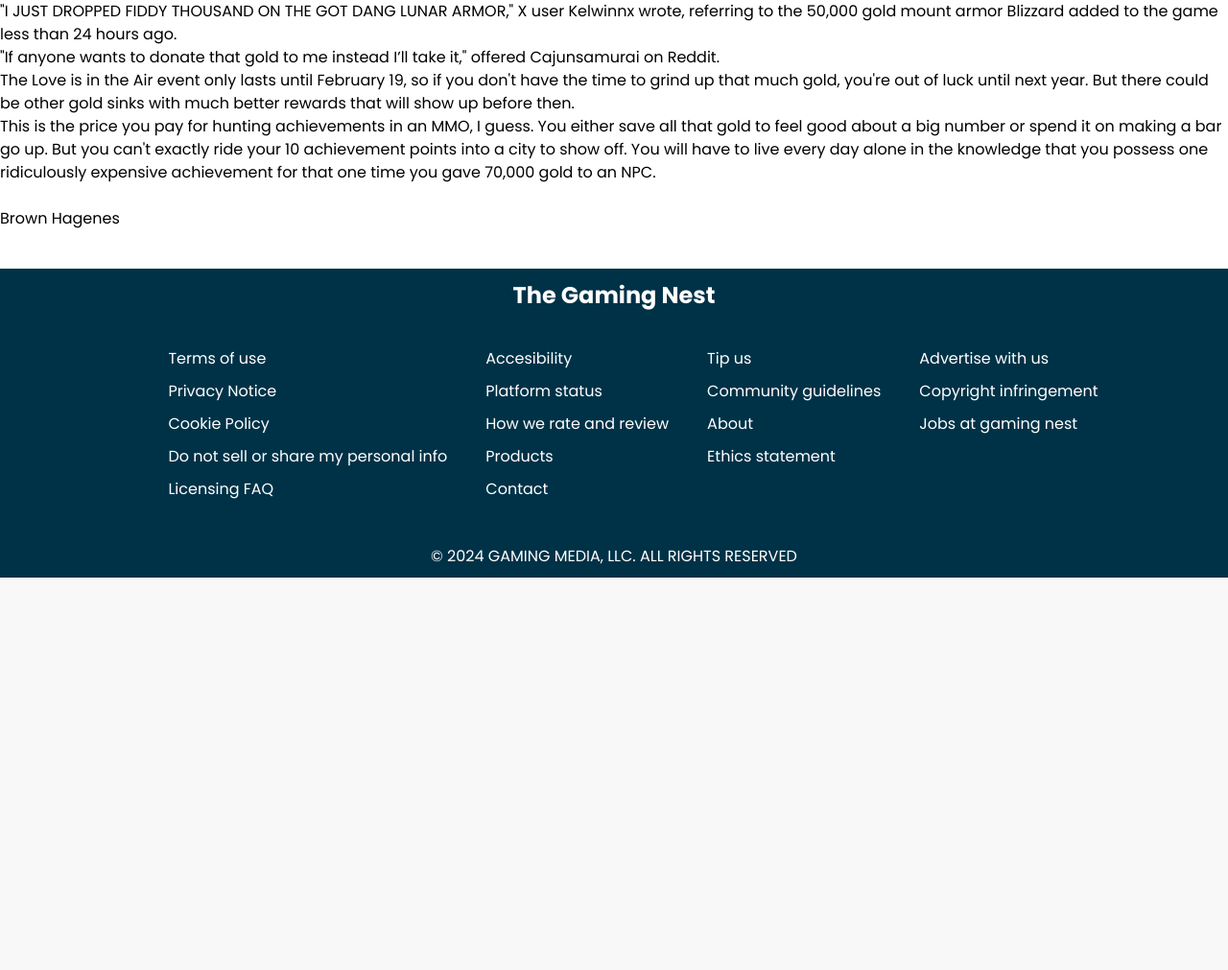
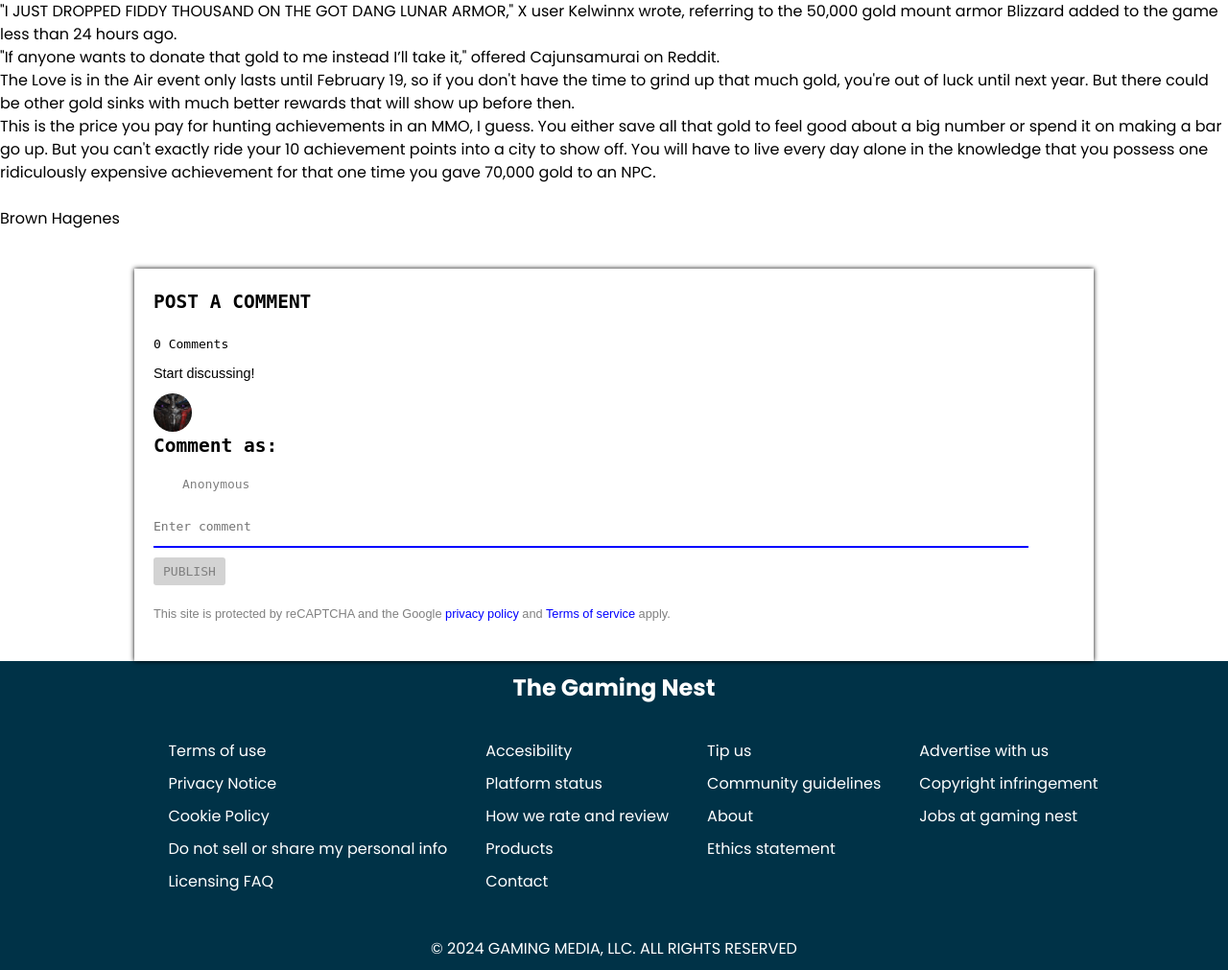
Before and after one commit to AdamPandey/Integrated-project, a PHP site: page /single.php?id=5 in a window 1280 px wide. Shown: the part 921-1932 px from the top of the page at 96% size. Before the commit the page ends 1523 px from the top, so only its background shows below. Run offline with PHP 8.4, Linux system fonts and the light colour scheme; data comes from the database, SQL or seed files in the repository.

Commit message:
Added view capability

```diff
--- /dev/null
+++ b/css/single.css
@@ -0,0 +1,136 @@
+.discuss{
+    display:flex;
+    justify-content: left;
+    font-family: monospace;
+}
+
+.discuss .container{
+	background: #fff;
+	padding: 20px;
+	font-family: monospace;
+    width:1000px;
+    box-shadow:0 0 5px #000;
+}
+
+.discuss .container .width-12 .head{
+    text-transform:uppercase;
+    margin-bottom: 20px;
+}
+
+.discuss .container .width-12 .text{
+    margin:10px 0;
+    font-family: sans-serif;
+    font-size: 0.9em;
+}
+
+.discuss .container .width-12 .head .commentbox{
+    display:flex;
+    justify-content:space-around;
+    padding:10px;
+}
+
+.discuss .container .width-12 img{
+    width: 40px;
+    height:40px;
+    border-radius:50%;
+    margin-right: 20px;
+    object-fit:cover;
+    object-position: center;
+}
+
+.discuss .container .width-12 .content{
+    width:100%;
+}
+
+.discuss .container .width-12 .content .user{
+    border:none;
+    outline:none;
+    margin:5px 0;
+    color:#808080;
+    margin-left: 20px;
+    padding: 10px;
+}
+
+.discuss .container .width-12 .content .commentinput input{
+    border:none;
+    padding:10px;
+    padding-left:0;
+    outline: none;
+    border-bottom:2px solid blue;
+    margin-bottom: 10px;
+    width:95%;
+}
+
+.discuss .container .width-12 .content .commentinput .buttons{
+    display: flex;
+    justify-content: space-between;
+    align-items: center;
+    color:#808080;
+}
+
+.discuss .container .width-12 .content .commentinput .buttons button{
+    padding: 5px 10px;
+    background: lightgrey;
+    color:#808080;
+    text-transform: uppercase;
+    border:none;
+    outline:none;
+    border-radius: 3px;
+    cursor: pointer;
+}
+
+.discuss .container .width-12 .content .policy{
+    margin: 20px 0;
+    font-size:0.8em;
+    font-family: Arial, sans-serif;
+    color:#808080;
+}
+
+.discuss .container .width-12 .content .policy a{
+    text-decoration:none;
+    color:blue;
+}
+
+.discuss .container .width-12 .content .commentinput .buttons button.abled{
+    background-color: blue;
+    color: #fff;
+}
+
+
+.parents{
+    font-family: Arial, sans-serif;
+    margin-bottom: 30px;
+}
+
+.parents h1{
+    font-size: 1.2em;
+}
+
+.parents p{
+    margin: 10px 0;
+    font-size: 0.7em;
+}
+
+.parents img{
+    width:40px;
+    height:40px;
+    border-radius: 50%;
+    margin-right: 20px;
+    object-fit:cover;
+    object-position: center;
+}
+
+.engagements{
+    display: flex;
+    align-items: center;
+    margin-bottom:10px;
+}
+
+.parents .commentcontent .engagements img{
+    width:20px;
+}
+
+.engagements img:nth-child(1){
+    margin-right:10px;
+    width:25px;
+}
--- a/css/style.css
+++ b/css/style.css
@@ -89,3 +89,7 @@
 .panel.large .mediumstories{
 	display:flex;
 }
+
+h4{
+	font-weight: 25;
+}
--- a/single.php
+++ b/single.php
@@ -51,6 +51,7 @@ catch (Exception $ex) {
 	<link rel="stylesheet" href="CSS/header.css" />
 	<link rel="stylesheet" href="CSS/footer.css" />
 	<link rel="stylesheet" href="CSS/main.css" />
+	<link rel="stylesheet" href="CSS/single.css" />
 	<title>single story</title>
 </head>
 
@@ -89,10 +90,108 @@ catch (Exception $ex) {
 						<div class=""><?= $story->article ?>
 						<br>
 						<p><?= Author::findById($story->author_id)->first_name . " " . Author::findById($story->author_id)->last_name?></p>
+						</div>
 					</div>
 			</div>
 		</div>
 	</section>
+	<section class="discuss">
+		<div class="container">
+			<div class="width-12">
+			<div class="head">
+				<h1>Post a Comment</h1></div>
+				<div><span id="comment">0</span> Comments</div>
+				<div class="text"><p>Start discussing!</p></div>
+				<div class="comments"></div>
+				<div class="commentbox">
+				<img src="user1.jpg" alt="">
+				<div class="content">
+					<h2>Comment as: </h2>
+					<input type="text" value="Anonymous" class="user">
+					<div class="commentinput">
+						<input type="text" placeholder="Enter comment" class="usercomment">
+						<div class="buttons">
+							<button type="submit" disabled id="publish">Publish</button>
+						</div>
+					</div>
+					<p class="policy">This site is protected by reCAPTCHA and the Google <a href="">privacy policy</a> and <a href="">Terms of service</a> apply.</p>
+				</div>
+			</div>
+			</div>
+			</div>
+		</div>
+	</section>
+
+	<script>
+		"use strict";
+
+		const userId = {
+			name:null,
+			identity:null,
+			image:null,
+			message: null,
+			date:null
+		}
+
+		const userComment = document.querySelector(".usercomment");
+		const publishBtn = document.querySelector("#publish");
+		const comments = document.querySelector(".comments");
+		const userName = document.querySelector(".user");
+
+		userComment.addEventListener("input", e => {
+			if(!userComment.value){
+				publishBtn.setAttribute("disabled", "disabled");
+				publishBtn.classList.remove("abled");
+			}
+			else{
+				publishBtn.removeAttribute("disabled");
+				publishBtn.classList.add("abled");
+			}
+
+		})
+
+		function addPost(){
+			console.log("the button works!");
+			if(!userComment.value) return;
+			userId.name = userName.value;
+			if(userId.name === "Anonymous"){
+				userId.identity = false;
+				userId.image = "anonymous.jpg";
+			}
+			else{
+				userId.identity = true;
+				userId.image = "user1.jpg";
+			}
+
+			userId.message = userComment.value;
+			userId.date = new Date().toLocaleString();
+			let published =
+			`<div class="parents">
+				<img src="${userId.image}"
+				<div class="commentcontent">
+					<h1>${userId.name}<h1>
+					<p>${userId.message}</p>
+					<div class="engagements">
+						<img src="like.png">
+						<img src="share.png">
+					</div>
+					<span class= "date">${userId.date}</span>
+				</div>
+			 </div>
+			`;
+
+			comments.innerHTML += published;
+			userComment.value = "";
+
+			let commentsNum = document.querySelectorAll(".parents").length;
+			document.getElementById("comment").textContent = commentsNum;
+		}
+
+		publishBtn.addEventListener("click", addPost)
+
+
+	</script>
+
 	<section class="footer">
 		<div class="footertitle">
 			<h1>The Gaming Nest</h1>
```
Also changed, not shown: index.php (+13 -8 lines), anonymous.jpg (added), like.png (added), share.png (added), user1.jpg (added).
